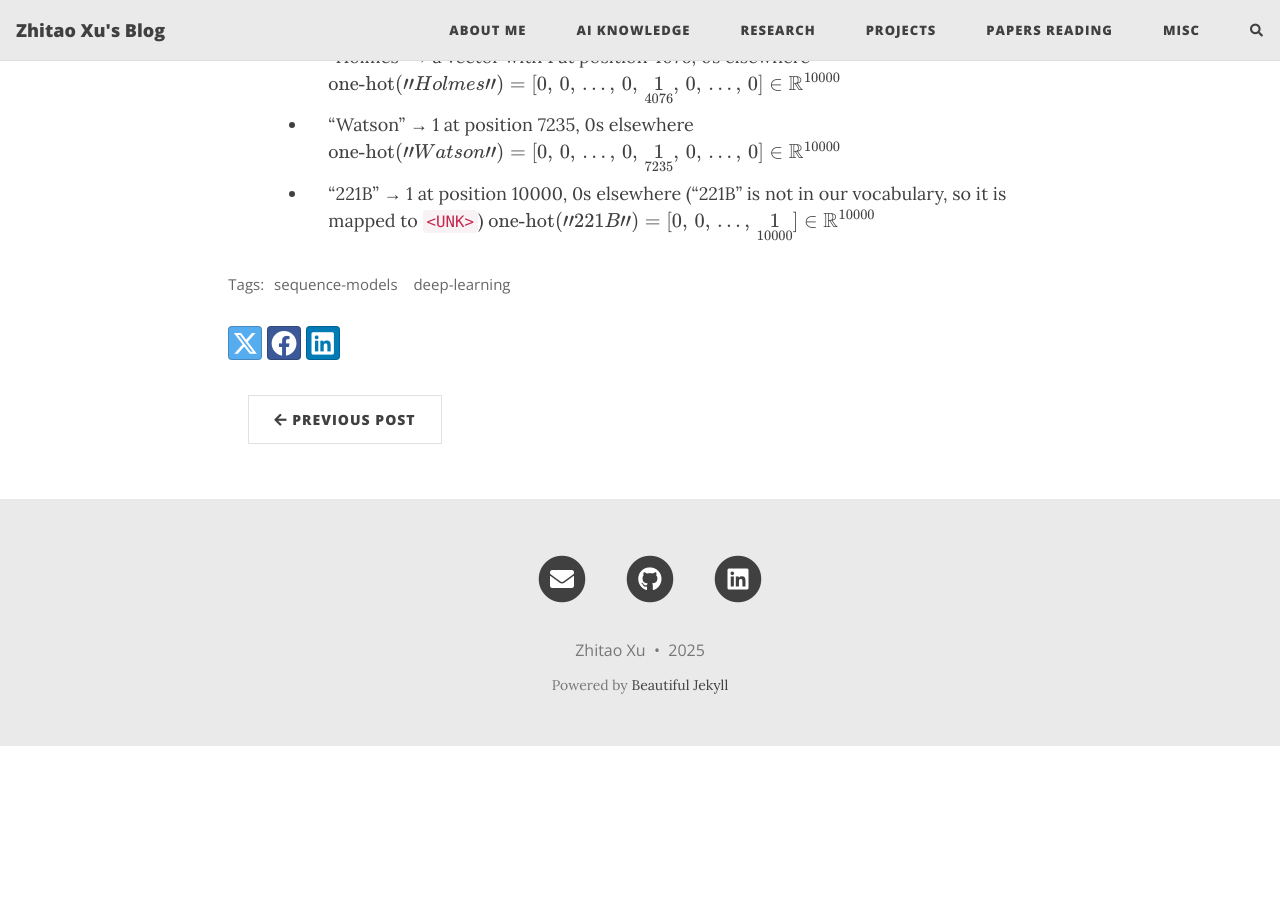
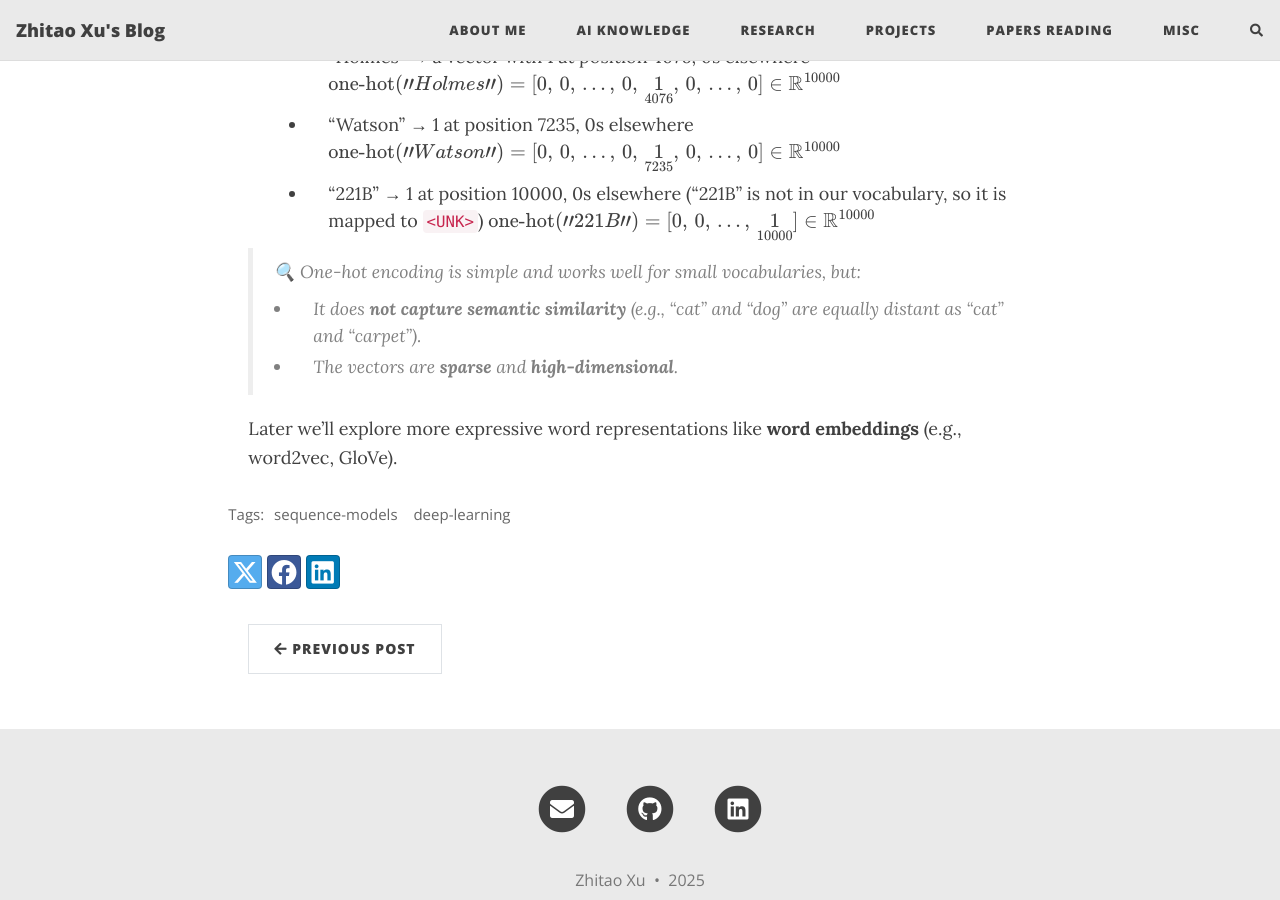
Before and after one commit to HerrXu01/herrxu01.github.io, a Jekyll site: the page built from ai-knowledge/sequence-models/_posts/2025-04-14-Seq01-RNN-Model.md, in a window 1280 px wide and 900 px high, scrolled down 2638 px. Built offline with Jekyll 4.4.1, drawn with Linux system fonts in a browser that asks for light colours; formulas are drawn with MathJax 3; comment, search, counter and statistics services are not loaded; before the commit the page ends 3384 px from its top, so only the background shows below that.

Commit message:
add content to rnn notes

```diff
--- a/ai-knowledge/sequence-models/_posts/2025-04-14-Seq01-RNN-Model.md
+++ b/ai-knowledge/sequence-models/_posts/2025-04-14-Seq01-RNN-Model.md
@@ -112,3 +112,9 @@ To process natural language with sequence models, we first need to convert words
           \text{one-hot}("221B") =
           [0,\, 0,\, \dots,\, \underset{10000}{1}] \in \mathbb{R}^{10000}
           $$
+
+    > 🔍 One-hot encoding is simple and works well for small vocabularies, but:
+    > - It does **not capture semantic similarity** (e.g., "cat" and "dog" are equally distant as "cat" and "carpet").
+    > - The vectors are **sparse** and **high-dimensional**.
+
+    Later we'll explore more expressive word representations like **word embeddings** (e.g., word2vec, GloVe).
```
